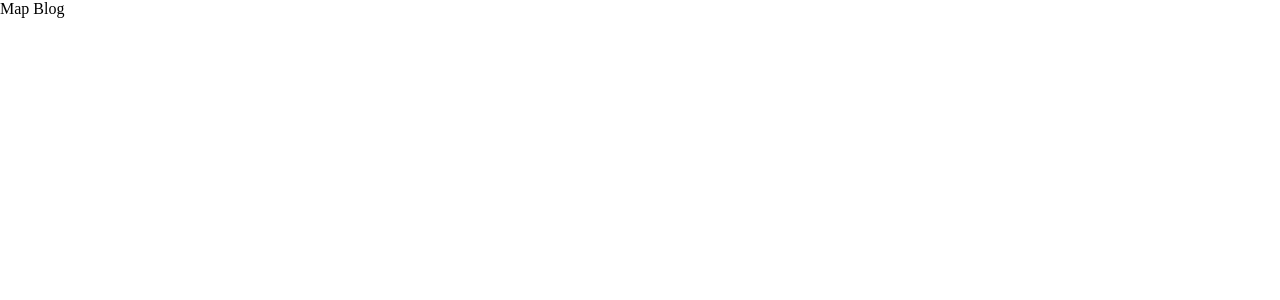
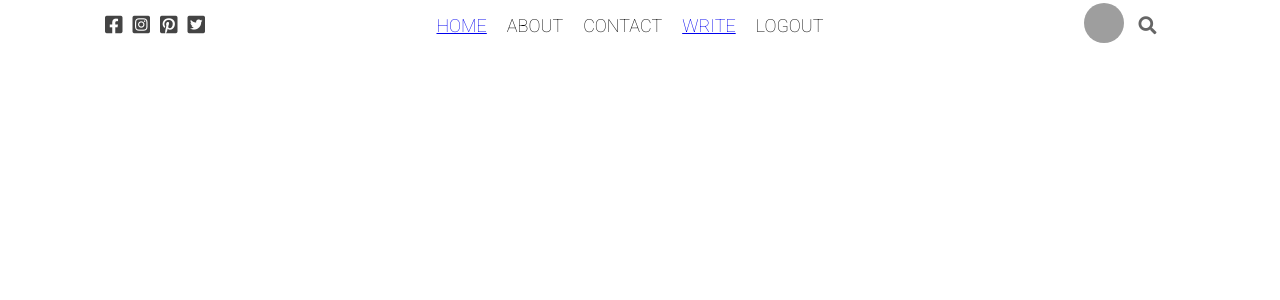
Before and after one commit to mandjo2010/React-Map-Blog, a React (Create React App) app: page / in a window 1280 px wide. Shown: the top 300 px of the page. Built offline with nearby package versions, Linux system fonts and the light colour scheme; grey boxes are pictures that could not be loaded.

Commit message:
topbar component creation:font awesome icons, font awesome cdn, react-router-dom installation

```diff
--- a/package.json
+++ b/package.json
@@ -8,6 +8,7 @@
     "@testing-library/user-event": "^12.1.10",
     "react": "^17.0.2",
     "react-dom": "^17.0.2",
+    "react-router-dom": "^5.2.0",
     "react-scripts": "4.0.3",
     "web-vitals": "^1.0.1"
   },
--- a/public/index.html
+++ b/public/index.html
@@ -8,9 +8,8 @@
       name="description"
       content="Web site created using create-react-app"
     />
-
-    <link href="https://fonts.googleapis.com/css2?family=Indie+Flower&display=swap" rel="stylesheet">
-
+    <link href="https://fonts.googleapis.com/css2?family=Indie+Flower&family=Roboto:wght@100&display=swap" rel="stylesheet">
+    <link rel="stylesheet" href="https://cdnjs.cloudflare.com/ajax/libs/font-awesome/5.15.3/css/all.min.css" integrity="sha512-iBBXm8fW90+nuLcSKlbmrPcLa0OT92xO1BIsZ+ywDWZCvqsWgccV3gFoRBv0z+8dLJgyAHIhR35VZc2oM/gI1w==" crossorigin="anonymous" referrerpolicy="no-referrer" />
     <style>
       *{
         margin: 0;
--- a/src/App.js
+++ b/src/App.js
@@ -1,9 +1,9 @@
+import TopBar from "./topbar/TopBar"
+
 
 function App() {
   return (
-    <div className="App">
-      Map Blog
-    </div>
+    <TopBar/>
   );
 }
 
--- /dev/null
+++ b/src/topbar/TopBar.jsx
@@ -0,0 +1,68 @@
+import { BrowserRouter, Link } from "react-router-dom";
+import "./topbar.css";
+
+export default function Topbar() {
+  const user = true;
+  return (
+    <div className="top">
+      <div className="topLeft">
+        <i className="topIcon fab fa-facebook-square"></i>
+        <i className="topIcon fab fa-instagram-square"></i>
+        <i className="topIcon fab fa-pinterest-square"></i>
+        <i className="topIcon fab fa-twitter-square"></i>
+      </div>
+      <div className="topCenter">
+        <ul className="topList">
+          <li className="topListItem">
+          <BrowserRouter>
+            <Link className="link" to="/">
+              HOME
+            </Link>
+            </BrowserRouter>
+          </li>
+          <li className="topListItem">ABOUT</li>
+          <li className="topListItem">CONTACT</li>
+          <li className="topListItem">
+          <BrowserRouter>
+            <Link className="link" to="/write">
+              WRITE
+            </Link>
+            </BrowserRouter>
+          </li>
+          {user && <li className="topListItem">LOGOUT</li>}
+        </ul>
+      </div>
+      <div className="topRight">
+        {user ? (
+        <BrowserRouter>
+          <Link className="link" to="/settings">
+            <img
+              className="topImg"
+              src="https://images.pexels.com/photos/1858175/pexels-photo-1858175.jpeg?auto=compress&cs=tinysrgb&dpr=2&w=500"
+              alt=""
+            />
+          </Link>
+          </BrowserRouter>
+        ) : (
+          <ul className="topList">
+            <li className="topListItem">
+            <BrowserRouter>
+              <Link className="link" to="/login">
+                LOGIN
+              </Link>
+              </BrowserRouter>
+            </li>
+            <li className="topListItem">
+            <BrowserRouter>
+              <Link className="link" to="/register">
+                REGISTER
+              </Link>
+              </BrowserRouter>
+            </li>
+          </ul>
+        )}
+        <i className="topSearchIcon fas fa-search"></i>
+      </div>
+    </div>
+  );
+}
--- /dev/null
+++ b/src/topbar/topbar.css
@@ -0,0 +1,65 @@
+.top {
+  width: 100%;
+  height: 50px;
+  background-color: white;
+  position: sticky;
+  top: 0;
+  display: flex;
+  align-items: center;
+  z-index: 999;
+
+  font-family: "Roboto", sans-serif;
+}
+
+.topLeft,
+.topRight {
+  flex: 3;
+  display: flex;
+  align-items: center;
+  justify-content: center;
+}
+
+.topIcon {
+  font-size: 20px;
+  margin-right: 10px;
+  color: #444;
+  cursor: pointer;
+}
+
+.topCenter {
+  flex: 6;
+}
+
+.topList {
+  display: flex;
+  justify-content: center;
+  margin: 0;
+  padding: 0;
+  list-style: none;
+}
+
+.topListItem {
+  margin-right: 20px;
+  font-size: 18px;
+  font-weight: 300;
+  cursor: pointer;
+}
+
+.topListItem:hover {
+  color: gray;
+}
+
+.topImg {
+  width: 40px;
+  height: 40px;
+  border-radius: 50%;
+  object-fit: cover;
+  margin-right: 15px;
+  cursor: pointer;
+}
+
+.topSearchIcon {
+  font-size: 18px;
+  color: #666;
+  cursor: pointer;
+}
```
Also changed, not shown: src/header/Header.jsx (added), src/header/header.css (added), 2 other files (tests, documents, lock files or other folders).
